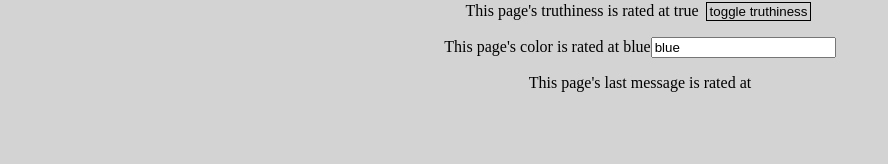
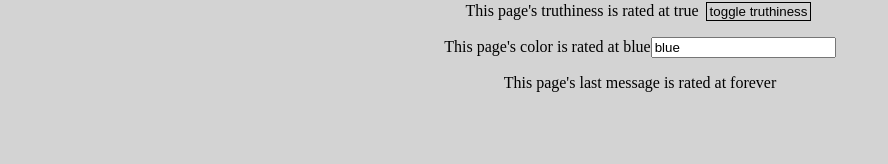
Before and after one commit to pete55104/ohhell, a React (Create React App) app in the folder client/: page /sample in a window 1280 px wide. Shown: the part 135-299 px from the top of the page, without its empty margins (0-888 px from the left). Built offline with nearby package versions, Linux system fonts and the light colour scheme; no server answers.

Commit message:
OH023 messagebus with proper pokebear transition logic

```diff
--- a/client/package.json
+++ b/client/package.json
@@ -10,7 +10,7 @@
     "@types/node": "^12.0.0",
     "@types/react": "^16.9.0",
     "@types/react-dom": "^16.9.0",
-    "@types/react-router-dom": "^5.1.6",
+    "@types/react-router-dom": "^5.1.7",
     "@types/websocket": "^1.0.1",
     "node-sass": "^4.14.1",
     "react": "^16.13.1",
--- a/client/src/components/Echo.tsx
+++ b/client/src/components/Echo.tsx
@@ -1,8 +1,9 @@
 import React, {ChangeEvent, FC, FormEvent, useEffect, useRef, useState} from 'react';
+import { useHistory } from 'react-router-dom';
+import { IMessageEvent } from 'websocket';
 import '../styles/App.scss';
-import { Redirect } from 'react-router-dom';
 import { useMessageBus } from '../hooks/useMessageBus'
-import { IMessageEvent } from 'websocket';
+
 
 interface IMessageState {
     data?: string;
@@ -40,18 +41,26 @@ const Echo: FC<{}> = () => {
             }
             if(message.data.toString().includes("poke") && message.data.toString().includes("bear")){
                 newState.bearHasBeenPoked = true
+                unsubscribe()
             }
             setMessageState(newState);
         }
     };
-
-    const { sendMessage }  = useMessageBus(onMessage);
+    const history = useHistory();
+    const { sendMessage, unsubscribe }  = useMessageBus(onMessage);
     const textEntryField = useRef<HTMLInputElement>(null)
     const [messageState, setMessageState] = useState(initial)
+    useEffect(() => {
+        textEntryField?.current?.focus();
 
+    },[])
     useEffect(() => {
-        textEntryField?.current?.focus()
-    },[])
+        return (() => {
+            if(messageState.bearHasBeenPoked){
+                    history.push('/satiated-bear')
+            }
+        })
+    })
 
 
     const writeMessageToScreen = (obj: Object) => {
@@ -67,11 +76,9 @@ const Echo: FC<{}> = () => {
 
     const handleSubmit = (e:  FormEvent<HTMLFormElement>) => {
         e.preventDefault();
+        let timeOfSend = Date.now();
+        (!messageState.bearHasBeenPoked) && setMessageState({...messageState, timeStampSent: timeOfSend, enteredText: ""});
         sendMessage(messageState.enteredText);
-        let timeOfSend = Date.now();
-        setMessageState({...messageState, timeStampSent: timeOfSend, enteredText: ""});
-
-        console.log(`sending message at time: ${timeOfSend}`);
     }
 
     const handleInputChange = (event: ChangeEvent<HTMLInputElement>) => {
@@ -118,7 +125,6 @@ const Echo: FC<{}> = () => {
                 <pre>
                     <div className="echo-response-display" id={"responseDisplay"} />
                 </pre>
-                {messageState.bearHasBeenPoked && <Redirect push to="/satiated-bear" />}
             </div>
             </div>
         );
--- a/client/src/components/Sample.tsx
+++ b/client/src/components/Sample.tsx
@@ -10,7 +10,10 @@ interface IProps extends RouteComponentProps {
 const Sample: FC<IProps> = props => {
     const [color, setColor] = useState(props.initialColor);
     const [truthiness, setTruthiness] = useState(true);
-    const { lastMessage, sendMessage }  = useMessageBus();
+    const { sendMessage }  = useMessageBus();
+    const lastMessage = {
+        data: 'forever'
+    }
     const toggleTruthiness = () => {
         setTruthiness(!truthiness)
     }
--- a/client/src/components/SleepingBear.tsx
+++ b/client/src/components/SleepingBear.tsx
@@ -1,12 +1,26 @@
-import React, { FC } from 'react'
-import { NavLink } from 'react-router-dom';
+import React, { FC } from 'react';
+import { Redirect } from 'react-router-dom';
+import { IMessageEvent } from 'websocket';
+import { useMessageBus } from '../hooks/useMessageBus'
+
 
 const SleepingBear: FC<{}> = () => {
+    const onMessage = (message: IMessageEvent) => {
+        console.log(`sleeping bear noticed message with data ${JSON.stringify(message.data)}`)
+    };
+
+    const wakeBear = () => {
+        sendMessage('caution, bear has been poked!');
+    }
+
+    const { lastMessage, sendMessage }  = useMessageBus(onMessage);
+
     return (
         <div className="centeringdiv">
         <h1>sleeping bear</h1>
         <span>caution, sleeping bear</span>
-        <NavLink activeClassName="active" exact to="/satiated-bear">poke bear</NavLink>
+        <button onClick={wakeBear} className="active">poke bear</button>
+        {lastMessage.data.toString().includes("poke") && lastMessage.data.toString().includes("bear") && <Redirect push to="/satiated-bear" />}
         </div>
     );
 }
--- a/client/src/hooks/useMessageBus.tsx
+++ b/client/src/hooks/useMessageBus.tsx
@@ -1,19 +1,26 @@
 import { useState, useEffect } from 'react';
-import {IMessageEvent, w3cwebsocket as W3CWebSocket} from "websocket";
+import { IMessageEvent, w3cwebsocket as W3CWebSocket } from 'websocket';
 
 type MessageBus = {
     lastMessage: IMessageEvent,
-    sendMessage: (message: string) => void
+    sendMessage: (message: string) => void,
+    unsubscribe: () => void
 };
 
-enum messageType {
+enum MessageType {
     broadcast,
     action,
     bearPoked
 }
 
+enum ClientStatus {
+    init,
+    connected,
+    inactive
+}
+
 type appMessage<T> = {
-    type: messageType,
+    type: MessageType,
     channel: string,
     data: T
 }
@@ -27,16 +34,23 @@ const initialMessage: IMessageEvent = {
 
 export function useMessageBus(callback?: ((message: IMessageEvent) => void)) : MessageBus {
     const [message, setMessage] = useState(initialMessage);
+    const [status, setStatus] = useState<ClientStatus>(ClientStatus.init)
+    const unsubscribe = function() {
+        if(status !== ClientStatus.inactive){
+            setStatus(ClientStatus.inactive)
+        }
+    }
     useEffect(() => {
         client.onopen = () => {
-            console.debug(`WebSocket Client Connected: ${client}`);
+            setStatus(ClientStatus.connected)
         };
-        client.onmessage = (received) => {
-            console.debug(`received message ${received.data}`);
-            if(callback){
-                callback(received)
+        client.onmessage = (received: IMessageEvent) => {
+            if(status !== ClientStatus.inactive){
+                if(callback){
+                    callback(received)
+                }
+                setMessage(received);
             }
-            setMessage(received);
         };
     })
 
@@ -44,6 +58,7 @@ export function useMessageBus(callback?: ((message: IMessageEvent) => void)) : M
         lastMessage: message,
         sendMessage: (message:string) => {
             client.send(JSON.stringify({"action":"sendmessage", "data": message }));
-        }
+        },
+        unsubscribe
     };
 }
--- a/client/src/index.tsx
+++ b/client/src/index.tsx
@@ -2,7 +2,7 @@ import React from 'react';
 import ReactDOM from 'react-dom';
 import App from './App';
 import * as serviceWorker from './serviceWorker';
-import { BrowserRouter } from "react-router-dom";
+import { BrowserRouter } from 'react-router-dom';
 import './styles/App.scss'
 
 document.body.classList.add('Baseline');
```
Also changed, not shown: client/src/App.tsx (+7 -7 lines), 1 other file (tests, documents, lock files or other folders).
